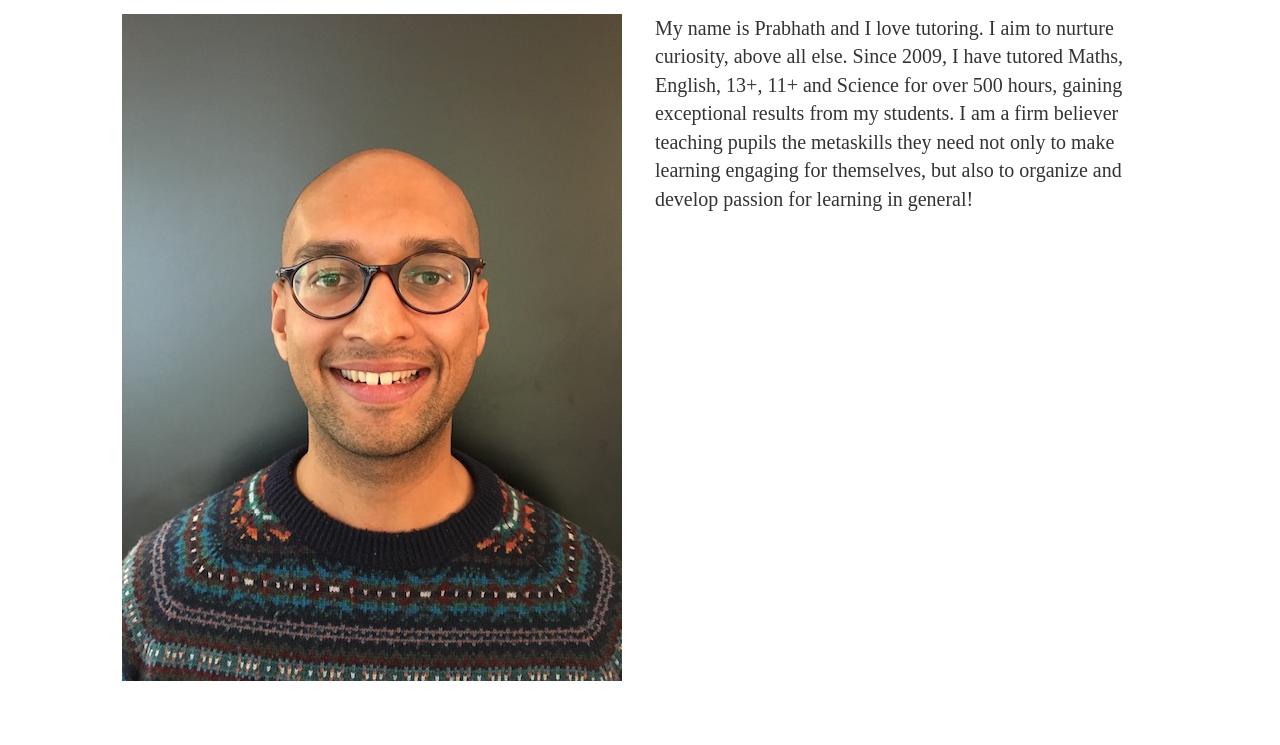
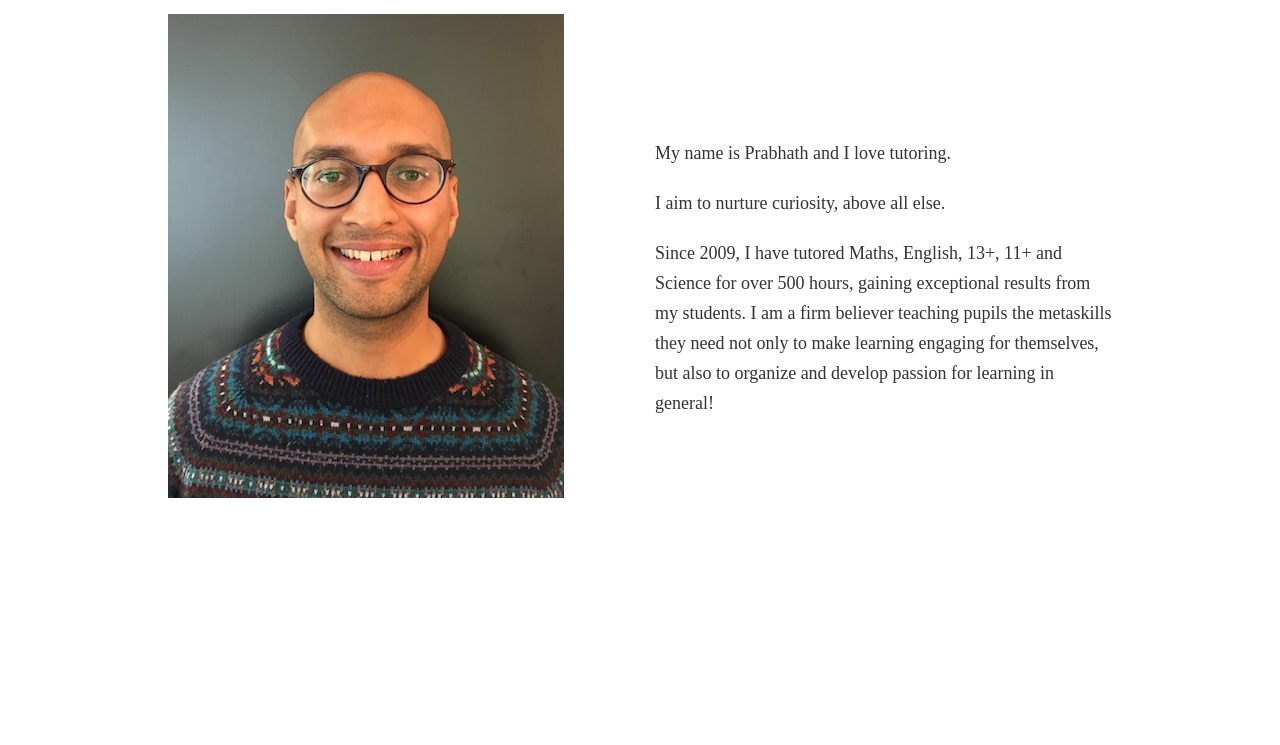
Before and after one commit to makhwushi/makhwushi.github.io, a plain HTML site: page index.html in a window 1280 px wide. Shown: the part 148-893 px from the top of the page. After the commit the page ends 800 px from the top, so only its background shows below. Drawn offline with nearby package versions, Linux system fonts and the light colour scheme; a web font is replaced by a local one.

Commit message:
Cropped image and added flexbox centering

```diff
--- a/index.css
+++ b/index.css
@@ -3,19 +3,25 @@ h1 {
 }
 
 p {
-	font-size: 20px;
+	font-size: 18px;
 	font-family: 'Gentium Basic', serif;
   margin-bottom: 20px;
+  line-height: 30px;
 }
 
 a {
 	font-family: 'Gentium Basic', serif;
 }
 
+img {
+  margin-bottom: 8vh;
+}
+
 .container-fluid {
 	background-color: #FFFFFF;
 }
 
-img {
-	margin-bottom: 8vh;
+.vertical-align {
+    display: flex;
+    align-items: center;
 }
--- a/index.html
+++ b/index.html
@@ -72,15 +72,23 @@
 	  </div><!-- /.container-fluid -->
 	</nav>
 
+	<div class="container">
+		<div class="row">
 			<div class="col-md-11 col-md-offset-1">
 				<h1>Hi! I'm Prabhath.</h1>
 				<br>
 			</div>
+		</div>
+		<div class="row vertical-align">
 				<div class="col-md-5 col-md-offset-1">
-		<img src="./PrabhathPillai.jpg" alt="Prabhath Pillai">
+					<img src="./PrabhathPillai crop.jpeg" alt="Prabhath Pillai">
 				</div>
 				<div class="col-md-5">
-		<p>My name is Prabhath and I love tutoring. I aim to nurture curiosity, above all else. Since 2009, I have tutored Maths, English, 13+, 11+ and Science for over 500 hours, gaining exceptional results from my students. I am a firm believer teaching pupils the metaskills they need not only to make learning engaging for themselves, but also to organize and develop passion for learning in general!</p>
+					<p>My name is Prabhath and I love tutoring.</p>
+					<p>I aim to nurture curiosity, above all else.</p>
+					<p>Since 2009, I have tutored Maths, English, 13+, 11+ and Science for over 500 hours, gaining exceptional results from my students. I am a firm believer teaching pupils the metaskills they need not only to make learning engaging for themselves, but also to organize and develop passion for learning in general!</p>
+				</div>
+		</div>
 	</div>
 
 	<footer></footer>
```
Also changed, not shown: PrabhathPillai crop.jpeg (added), PrabhathPillai medium.jpg (added), PrabhathPillai small.jpg (added). Lines whose indentation alone changed are shown as unchanged.
